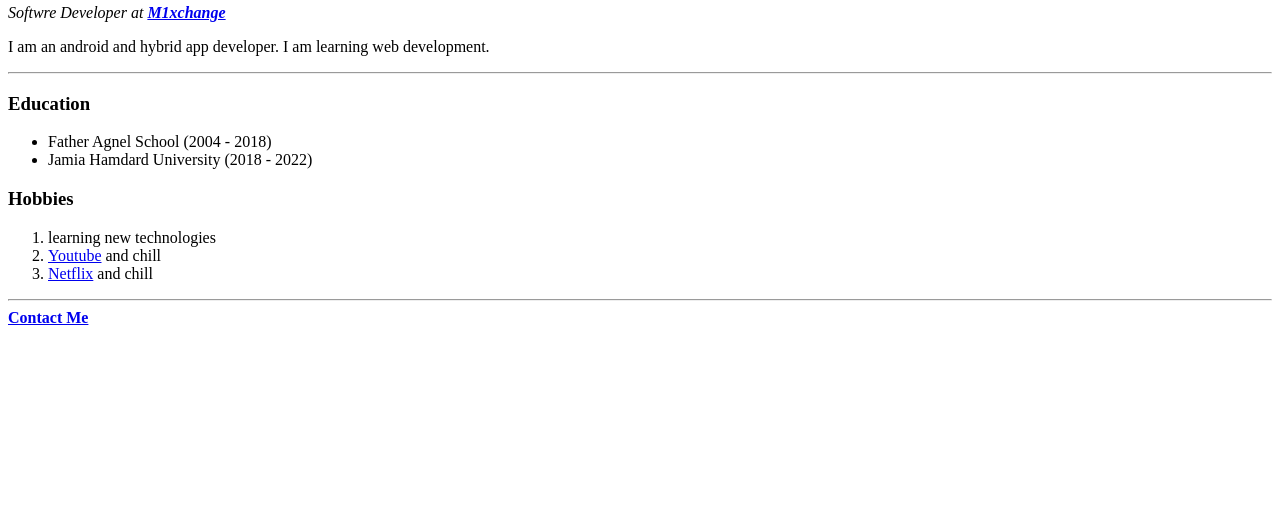
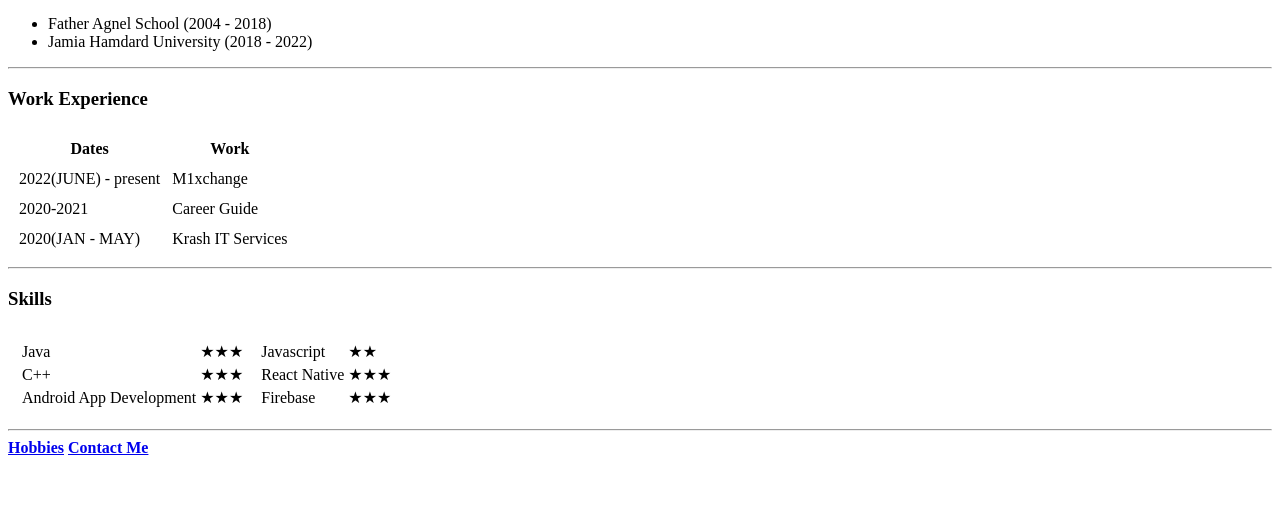
Before and after one commit to Mohd-Sameer-1999/HTML-Personal_site, a plain HTML site: page index.html in a window 1280 px wide. Shown: the part 283-800 px from the top of the page. Drawn offline with Linux system fonts and the light colour scheme.

Commit message:
day 2 completed

```diff
--- a/index.html
+++ b/index.html
@@ -7,23 +7,106 @@
     <title>😉 Sameer's personal site</title>
 </head>
 <body>
-    <img src="images/profilePic-circle.png" alt="profile picture">
-    <h1>Mohd Sameer</h1>
-    <p><em>Softwre Developer at <strong><a href="https://www.m1xchange.com/">M1xchange</a></strong> </em></p>
-    <p>I am an android and hybrid app developer. I am learning web development.</p>
+    <table cellspacing="10px">
+        <tr>
+            <td><img src="images/profilePic-circle.png" alt="profile picture"></td>
+            <td>
+                <h1>Mohd Sameer</h1>
+                <p><em>Softwre Developer at <strong><a href="https://www.m1xchange.com/">M1xchange</a></strong> </em></p>
+                <p>I am an android and hybrid app developer. I am learning web development.</p>
+            </td>
+        </tr>
+    </table>
+
     <hr>
+
     <h3>Education</h3>
     <ul>
         <li>Father Agnel School (2004 - 2018)</li>
         <li>Jamia Hamdard University (2018 - 2022)</li>
     </ul>
-    <h3>Hobbies</h3>
-    <ol>
-        <li>learning new technologies</li>
-        <li><a href="https://www.youtube.com/">Youtube</a> and chill</li>
-        <li><a href="https://www.netflix.com/browse">Netflix</a> and chill</li>
-    </ol>
+
     <hr>
+
+    <h3>Work Experience</h3>
+    <table cellspacing="10">
+        <thead>
+            <tr>
+                <th>Dates</th>
+                <th>Work</th>
+            </tr>
+        </thead>
+        <tbody>
+
+            <tr>
+                <td>2022(JUNE) - present</td>
+                <td>M1xchange</td>
+            </tr>
+            <tr>
+                <td>2020-2021</td>
+                <td>Career Guide</td>
+            </tr>
+            <tr>
+                <td>2020(JAN - MAY)</td>
+                <td>Krash IT Services</td>
+            </tr>
+        </tbody>
+    </table>
+
+    <hr>
+
+    <h3>Skills</h3>
+
+    <table cellspacing="10">
+        <tbody>
+            <tr>
+                <td>
+                    <table>
+                        <tbody>
+                            <tr>
+                                <td>Java</td>
+                                <td>★★★</td>
+                            </tr>
+                            <tr>
+                                <td>C++</td>
+                                <td>★★★</td>
+                            </tr>
+                            <tr>
+                                <td>Android App Development</td>
+                                <td>★★★</td>
+                            </tr>
+                        </tbody>
+                    </table>
+                </td>
+                <td>
+                    <table>
+                        <tr>
+                            <td>
+                                Javascript
+                            </td>
+                            <td>
+                                ★★
+                            </td>
+                        </tr>
+                        <tr>
+                            <td>React Native</td>
+                            <td>★★★</td>
+                        </tr>
+                        <tr>
+                            <td>Firebase</td>
+                            <td>★★★</td>
+                        </tr>
+                    </table>
+                </td>
+            </tr>
+
+
+        </tbody>
+    </table>
+
+    <hr>
+
+    <a href="hobbies.html"><strong>Hobbies</strong></a>
     <a href="contact.html"><strong>Contact Me</strong></a>
 </body>
 </html>
```
Also changed, not shown: contact.html (+25 -2 lines), hobbies.html (added, +17 -0 lines).
